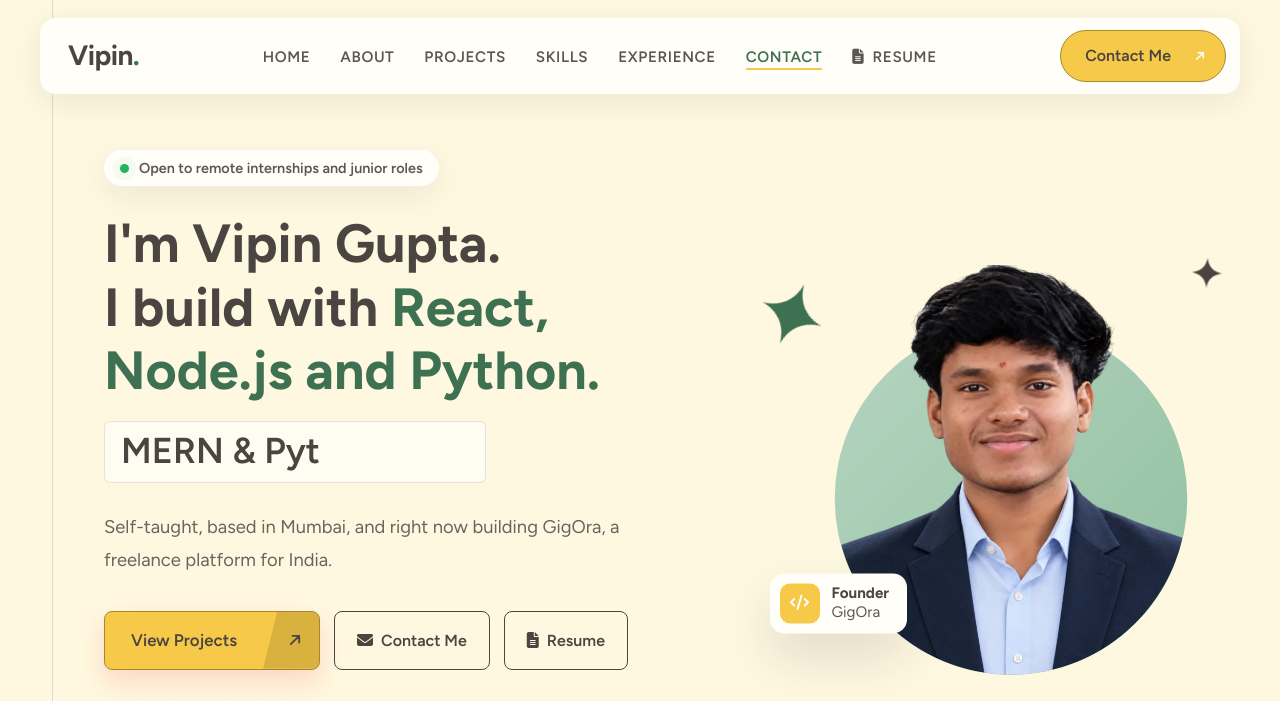
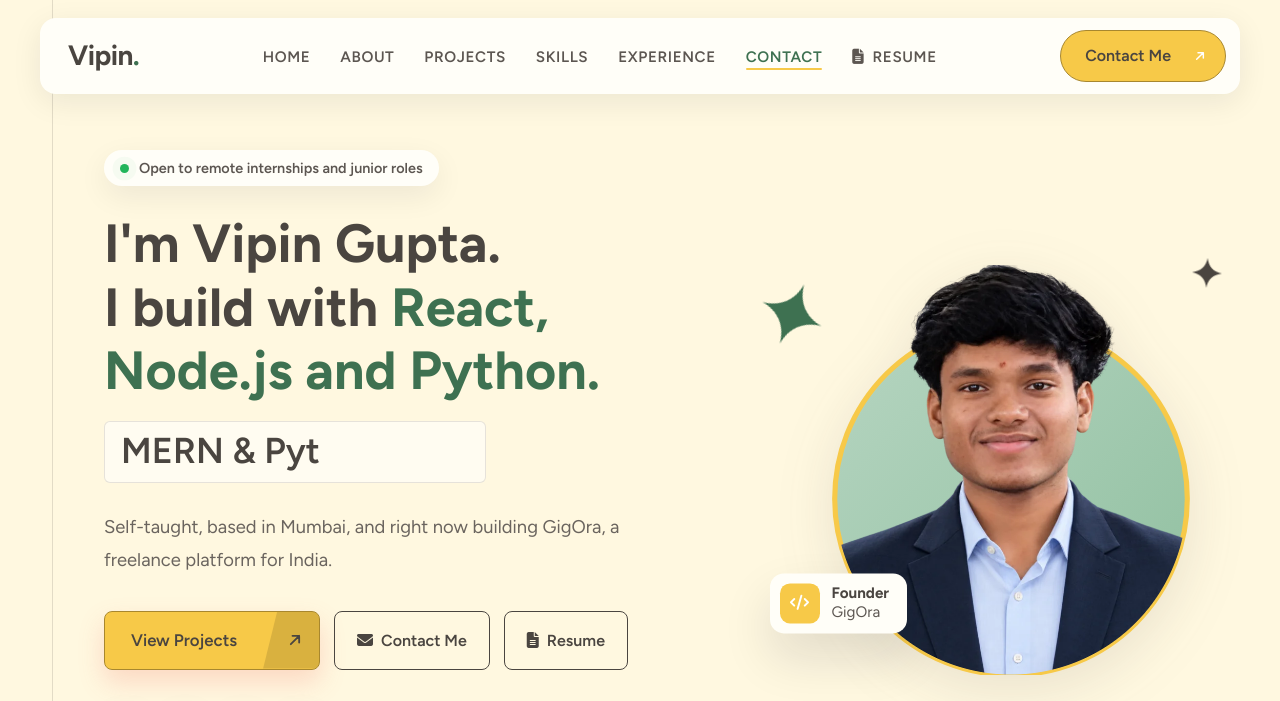
Before and after one commit to VIPK-GUPTA1827/portfolio, a plain HTML site: page index.html in a window 1280 px wide. Shown: the top 701 px of the page. Drawn offline with Linux system fonts and the light colour scheme.

Commit message:
style(hero): add polished gold ring accent and soft ambient shadow to circle photo

```diff
--- a/index.html
+++ b/index.html
@@ -209,7 +209,7 @@
                                 <stop offset="1" stop-color="#8fbf9f"/>
                             </linearGradient>
                         </defs>
-                        <circle cx="200" cy="228" r="172" fill="url(#shapeGrad)"/>
+                        <circle cx="200" cy="228" r="172" fill="url(#shapeGrad)" stroke="#f7c948" stroke-width="5"/>
                     </svg>
                     <img src="images/vipin.webp" alt="Vipin Gupta" class="hero-photo" width="800" height="800">
                 </div>
--- a/style.css
+++ b/style.css
@@ -2056,7 +2056,10 @@ body { font-weight: 400; }
 
 
 /* Circle photo, head pops out above */
-.photo-shape { aspect-ratio: 1 / 1; }
+.photo-shape {
+    aspect-ratio: 1 / 1;
+    filter: drop-shadow(0 14px 28px rgba(74, 69, 64, 0.12));
+}
 .hero-photo {
     clip-path: none;
     -webkit-mask-image: radial-gradient(ellipse 43% 43% at 50% 57%, #000 99.5%, transparent 100%), linear-gradient(#000, #000);
```
